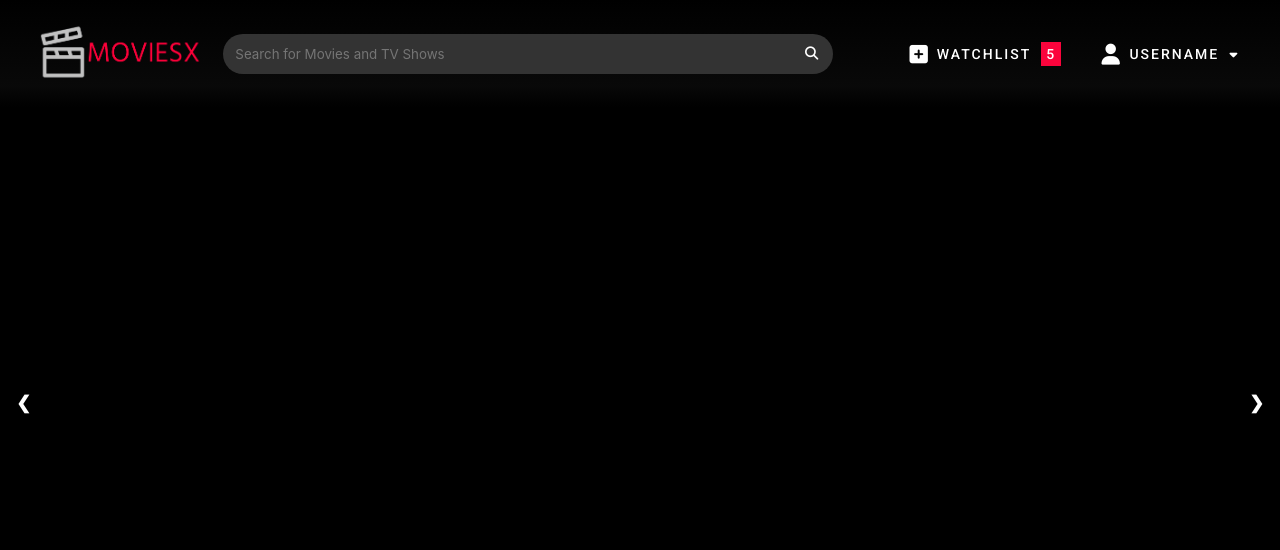
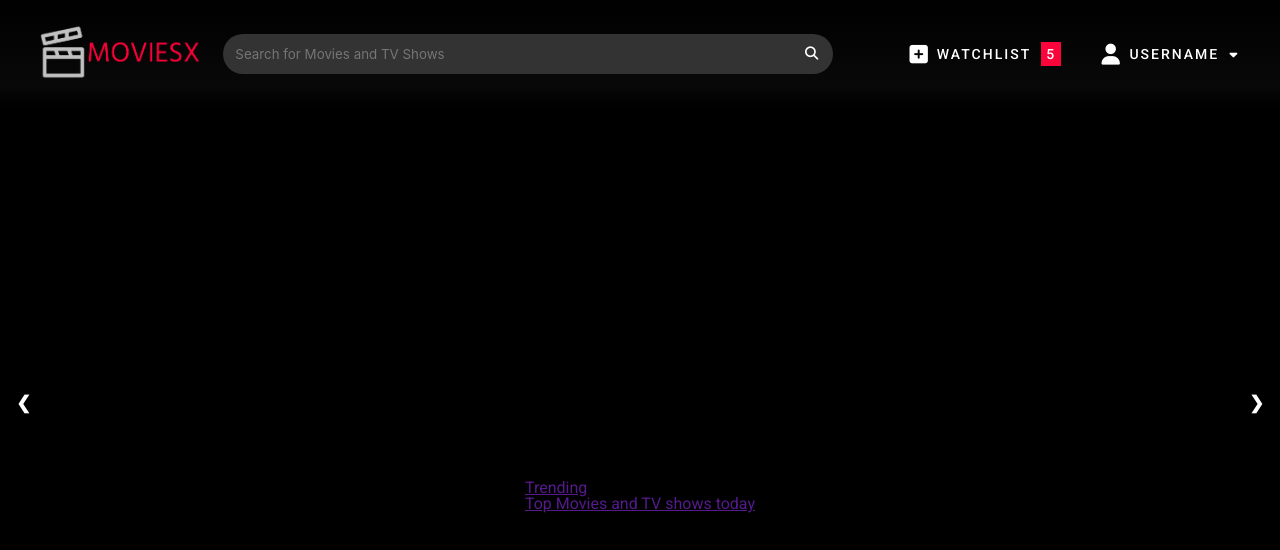
Before and after one commit to helloankit18/MOVIESX, a plain HTML site: page index.html in a window 1280 px wide. Drawn offline with Linux system fonts and the light colour scheme; no server answers.

Commit message:
Added trending section HTML

```diff
--- a/index.html
+++ b/index.html
@@ -74,6 +74,29 @@
       <a class="next" onclick="plusSlides(1)">&#10095;</a>
     </section>
 
+    <main class="main">
+      <!-- ************************ -->
+      <!-- ******TRENDING SECTION** -->
+      <!-- ************************ -->
+      <section class="section-trending">
+        <a href="">
+          <div class="heading flexbox">
+            <div class="section-heading">
+              <p>Trending</p>
+              <p class="section-description">Top Movies and TV shows today</p>
+            </div>
+          </div>
+        </a>
+        <div class="grid-container grid grid-6-cols"></div>
+        <div class="pagination"></div>
+      </section>
+      <!-- ************************ -->
+      <!-- ****** SECTION****** -->
+      <!-- ************************ -->
+    </main>
+
+    </footer>
+
     <!-- ************************ -->
     <!-- ******SCRIPT****** -->
     <!-- ************************ -->
```
